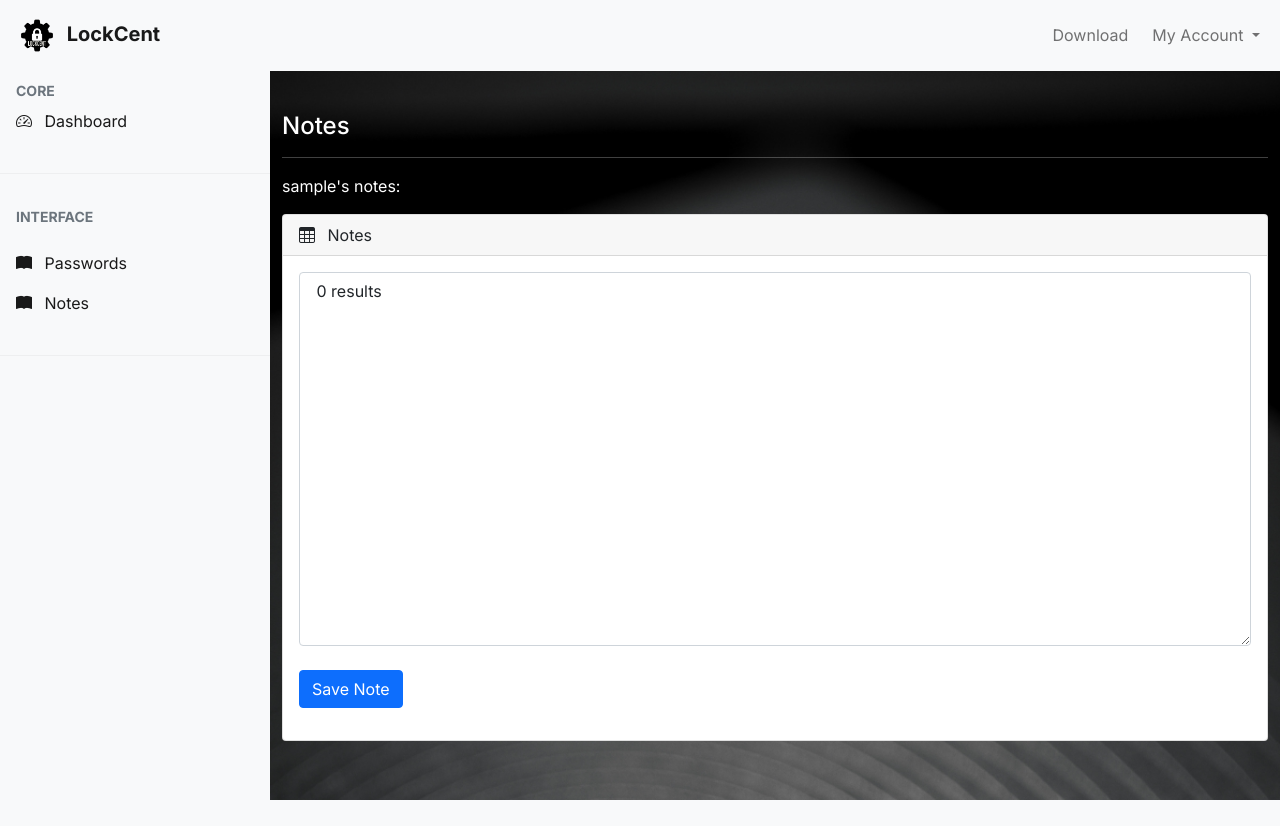
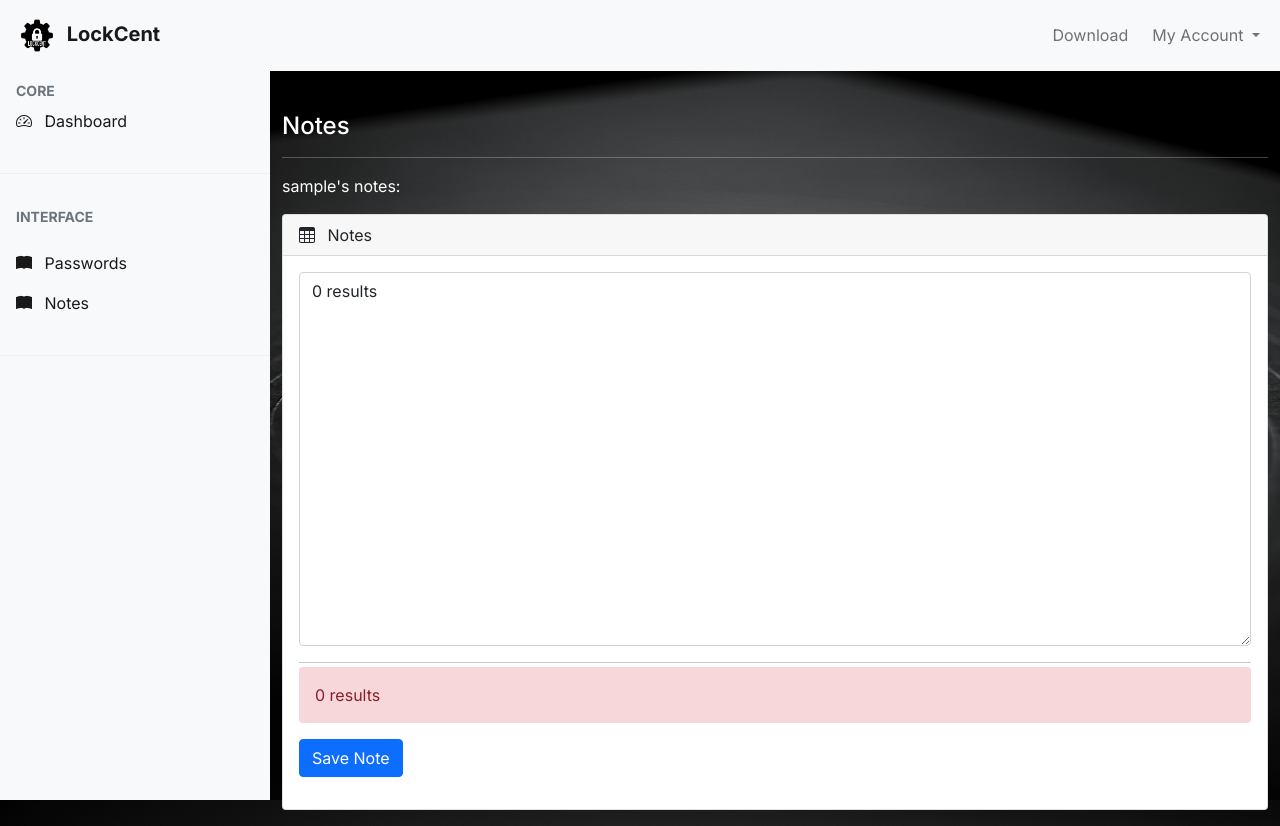
Before and after one commit to biomoz/LockCent_Website, a PHP site: page /user-page/notes.php in a window 1280 px wide. Before the commit the page ends 800 px from the top, so only its background shows below. Run offline with PHP 8.4, Linux system fonts and the light colour scheme; the visitor is signed in with stand-in values (Sample User, id 1); tables that the repository leaves empty or names only in its code hold one stand-in row (values such as "Sample post"); some libraries are stand-ins or nearby versions.

Commit message:
Update notes.php

```diff
--- a/user-page/notes.php
+++ b/user-page/notes.php
@@ -65,13 +65,13 @@ require_once('../useraccounts-master/config.php');
        $dec_notes =  $n_notes;
        $notes = base64_encode(openssl_encrypt($dec_notes, $method, $enc_ekey, OPENSSL_RAW_DATA, $iv));
 
-       $sql ="INSERT INTO user_data (username, passwords, notes ) VALUES(:username,:passwords, :notes)";
+       $sql ="INSERT INTO user_data (username, passwords, notes ) VALUES(:username,:passwords,:notes)";
 
        $stmtinsert = $db->prepare($sql);
        $stmtinsert->bindParam(':username', $username);
        $stmtinsert->bindParam(':passwords', $enc_passwords);
        $stmtinsert->bindParam(':notes', $notes);
-       $stmtinsert->execute();
+       $result=$stmtinsert->execute();
        }
        else{
 
@@ -81,12 +81,15 @@ require_once('../useraccounts-master/config.php');
 
          $sql ="UPDATE user_data SET notes =? WHERE username='$username'";
          $stmtselect  = $db->prepare($sql);
-         $stmtselect->execute([$notes]);
+         $result=$stmtselect->execute([$notes]);
 
        }
-       $URL="#";
-       echo "<script type='text/javascript'>document.location.href='{$URL}';</script>";
-       echo '<META HTTP-EQUIV="refresh" content="0;URL=' . $URL . '">';
+       if($result){
+        $msg = 'Successful!';
+      }else{
+        $error = 'Failed.';
+      }
+       header("Refresh:0");
 
       }
 
@@ -240,13 +243,14 @@ require_once('../useraccounts-master/config.php');
                     <tbody>
                     <div class="form-group">
                     <textarea class="form-control"
-                        id="addtext" name="addtext" rows="15"> <?php if(isset($error)){echo $error;}
-                                if(isset($succ)){echo $dec_notes;}  ?></textarea>
+                        id="addtext" name="addtext" rows="15"><?php if(isset($error)){echo $error;} if(isset($succ)){echo $dec_notes;}?></textarea>
                     </textarea>
                     </div>
                     </tbody>
                     <input type="hidden" name="username" value="<?php echo $username ?>" />
-                    <br>
+                    <hr class="mb-1">
+                  <?php if(isset($error)){echo '<p class="alert-danger rounded p-3">'.$error.'</p>';}?>
+                  <?php if(isset($msg)){echo '<p class="alert-success rounded p-3">'.$msg.'</p>';}?>
                   <input class="btn btn-primary" type="submit" id="addtxt" name="addtxt" value="Save Note">
                   </table>
                 </div>
```
